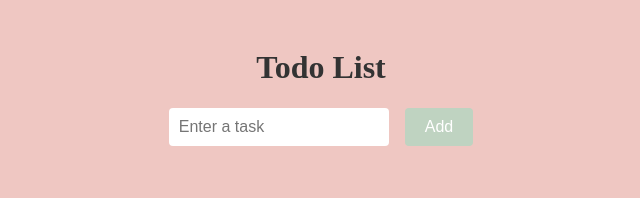
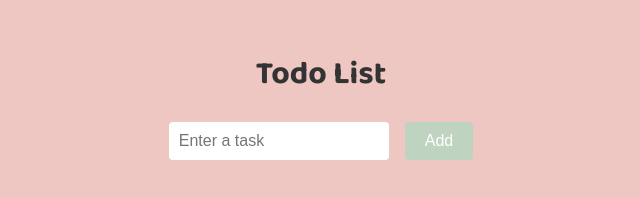
Before and after one commit to princekumar17/TODOList, a plain HTML site: page index.html in a window 1280 px wide. Shown: the whole page, without its empty margins (319-959 px from the left). Drawn offline with Linux system fonts and the light colour scheme.

Commit message:
Update style.css

```diff
--- a/style.css
+++ b/style.css
@@ -1,5 +1,5 @@
 body {
-    font-family: font-family: 'Baloo Bhai 2', cursive;;
+    font-family:  'Baloo Bhai 2', cursive;;
     padding: 20px;
     background-color: #EFC7C2;
   }
```
